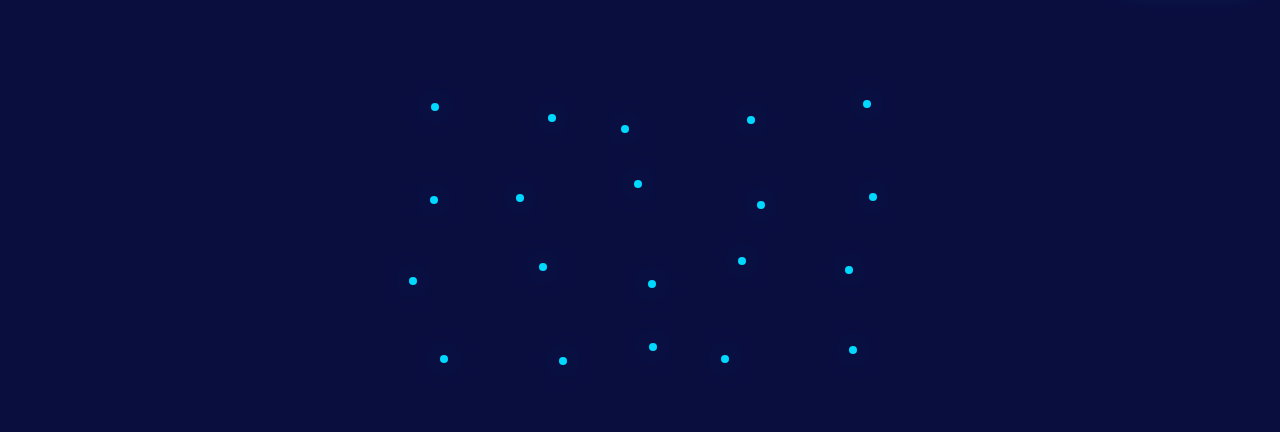
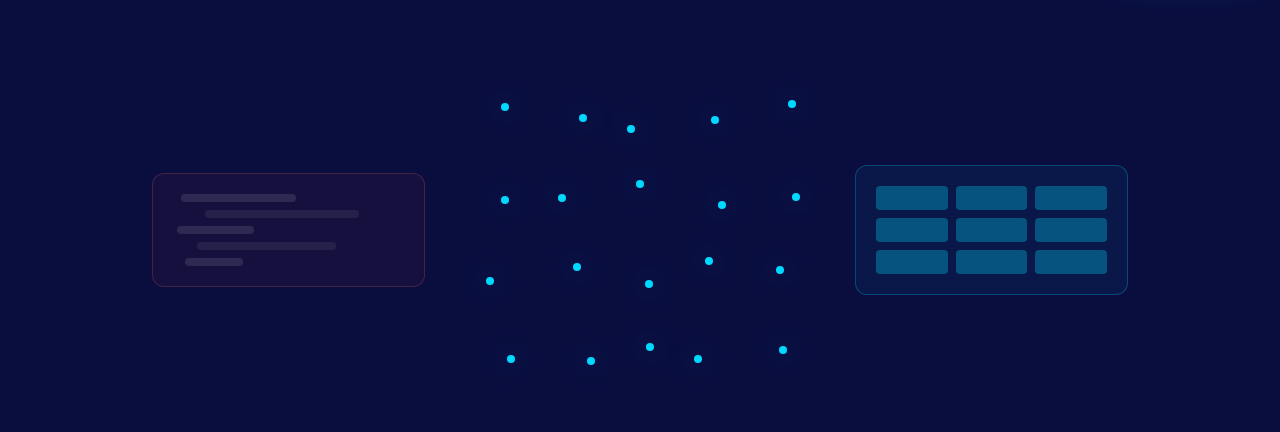
Before and after one commit to RobsonViieira/rovieso-site, a Next.js app: page /pt-BR in a window 1280 px wide. Shown: the part 800-1232 px from the top of the page. Built offline with nearby package versions, Linux system fonts and the light colour scheme; no server answers.

Commit message:
Feature: paineis visuais antes/depois ao redor do ChaosToOrder

```diff
--- a/components/ChaosToOrder.tsx
+++ b/components/ChaosToOrder.tsx
@@ -43,8 +43,21 @@ export default function ChaosToOrder() {
       ref={ref}
       className="relative mx-auto flex min-h-[70vh] max-w-5xl flex-col items-center justify-center px-6 py-24"
     >
+      <div className="grid w-full max-w-5xl grid-cols-1 items-center gap-6 md:grid-cols-[1fr_1.4fr_1fr]">
+        {/* Painel "antes" — bagunçado */}
+        <div className="rounded-xl border border-red-400/20 bg-red-500/5 p-5">
+          <div className="space-y-2 opacity-70">
+            <div className="ml-2 h-2 w-1/2 rounded bg-white/15" />
+            <div className="ml-8 h-2 w-2/3 rounded bg-white/10" />
+            <div className="ml-1 h-2 w-1/3 rounded bg-white/15" />
+            <div className="ml-6 h-2 w-3/5 rounded bg-white/10" />
+            <div className="ml-3 h-2 w-1/4 rounded bg-white/15" />
+          </div>
+        </div>
+
+        {/* Pontos animados no centro */}
         <div
-        className="relative h-64 w-full max-w-xl sm:h-80"
+          className="relative h-64 w-full sm:h-80"
           onMouseMove={handleMove}
           onMouseLeave={() => setPull((p) => ({ ...p, active: false }))}
           onTouchMove={handleMove}
@@ -77,6 +90,16 @@ export default function ChaosToOrder() {
           })}
         </div>
 
+        {/* Painel "depois" — organizado */}
+        <div className="rounded-xl border border-cyan/25 bg-cyan/5 p-5">
+          <div className="grid grid-cols-3 gap-2">
+            {Array.from({ length: 9 }).map((_, i) => (
+              <div key={i} className="h-6 rounded bg-cyan/30" />
+            ))}
+          </div>
+        </div>
+      </div>
+
       <div className="mt-10 flex w-full max-w-xl justify-between gap-6 text-sm">
         <p className="max-w-[45%] text-white/50">{t("before")}</p>
         <p className="max-w-[45%] text-right text-cyan-soft">{t("after")}</p>
```
Lines whose indentation alone changed are shown as unchanged.
